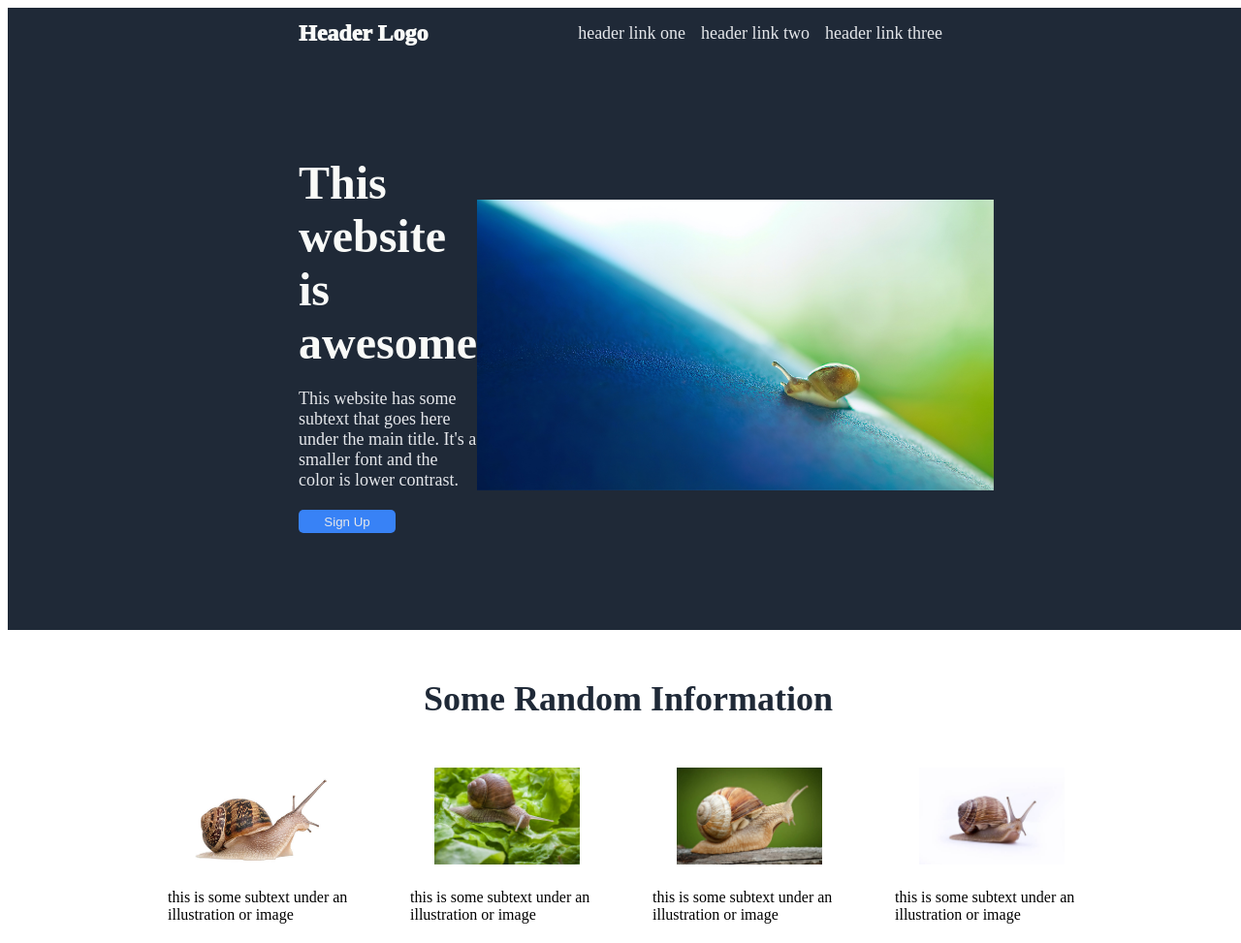
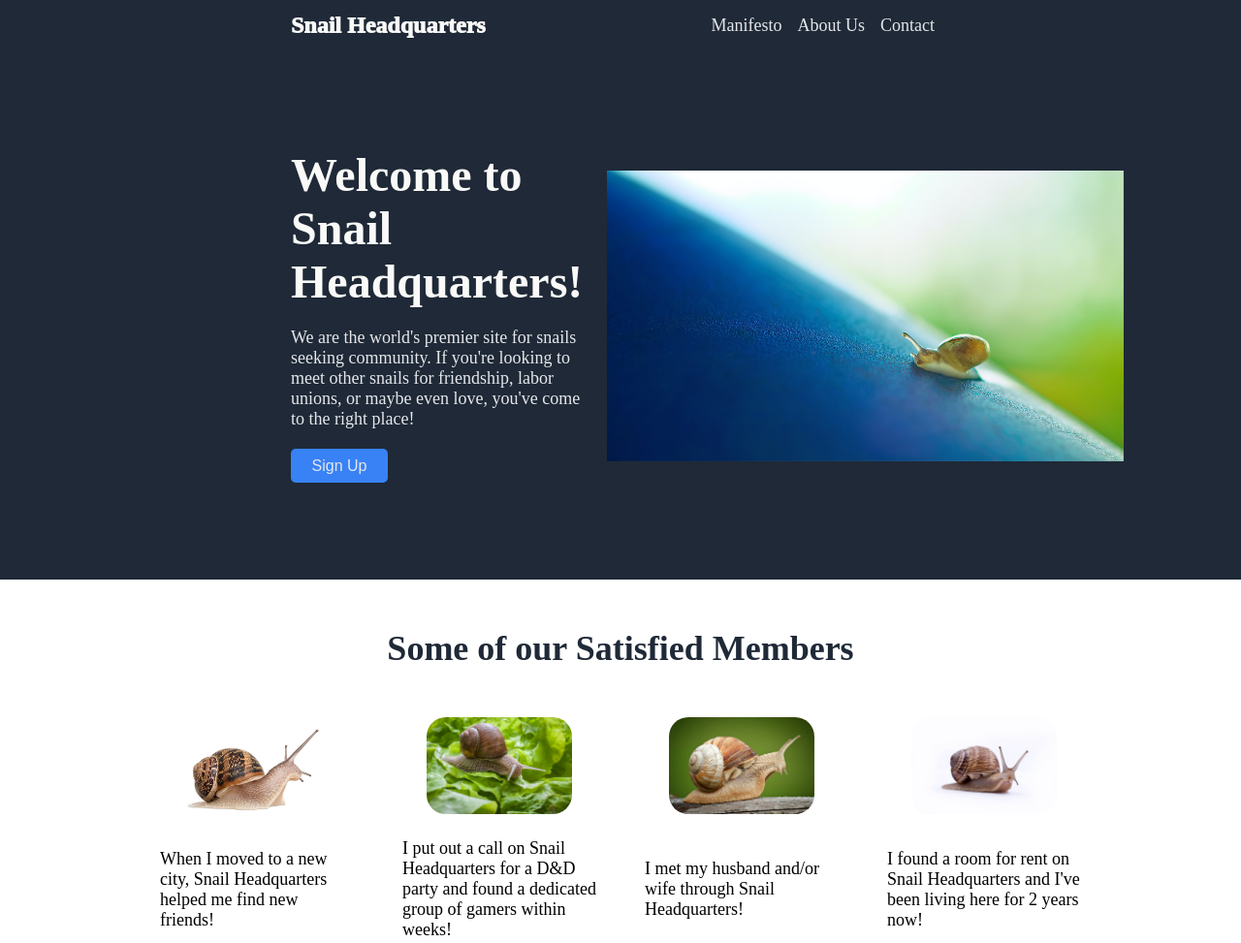
Before and after one commit to ebrejla/landing-page, a plain HTML site: page index.html in a window 1280 px wide. Shown: the top 973 px of the page at 97% size. Drawn offline with Linux system fonts and the light colour scheme.

Commit message:
Change the text content and tweak some fonts.

```diff
--- a/index.html
+++ b/index.html
@@ -8,50 +8,50 @@
 
 <body>
     <div class="header">
-        <div class="header-logo">Header Logo</div>
+        <div class="header-logo">Snail Headquarters</div>
         <div class="header-links">
-            <a href="#">header link one</a>
-            <a href="#">header link two</a>
-            <a href="#">header link three</a>
+            <a href="#">Manifesto</a>
+            <a href="#">About Us</a>
+            <a href="#">Contact</a>
         </div>
     </div>
     <div class="section-one">
         <div class="one-subsection">
-            <div class="hero-header">This website is awesome</div>
-            <div class="hero-text">This website has some subtext that goes here under the main title. It's a smaller font and the color is lower contrast.</div>
+            <div class="hero-header">Welcome to Snail Headquarters!</div>
+            <div class="hero-text">We are the world's premier site for snails seeking community. If you're looking to meet other snails for friendship, labor unions, or maybe even love, you've come to the right place!</div>
             <button class="signup-one">Sign Up</button>
         </div>
         <img src="img/snail-big.jpg" alt="a small snail crawling horizontally on a large blue surface" width="auto" height="300">
     </div>
     <div class="section-two">
-        <div class="header-two">Some Random Information</div>
+        <div class="header-two">Some of our Satisfied Members</div>
         <div class="card-container">
             <div class="card">
-                <img src="img/snail1.jpg" alt="a garden snail, facing right" width="auto" height="100">
-                <div>this is some subtext under an illustration or image</div>
+                <img class="small-snail" src="img/snail1.jpg" alt="a garden snail, facing right" width="auto" height="100">
+                <div>When I moved to a new city, Snail Headquarters helped me find new friends!</div>
             </div>
             <div class="card">
-                <img src="img/snail2.jpg" alt="a snal crawling on some green lettuce leaves" width="auto" height="100">
-                <div>this is some subtext under an illustration or image</div>
+                <img class="small-snail" src="img/snail2.jpg" alt="a snal crawling on some green lettuce leaves" width="auto" height="100">
+                <div>I put out a call on Snail Headquarters for a D&D party and found a dedicated group of gamers within weeks!</div>
             </div>
             <div class="card">
-                <img src="img/snail3.jpg" alt="a snail on a stone crawlng right" width="auto" height="100">
-                <div>this is some subtext under an illustration or image</div>
+                <img class="small-snail" src="img/snail3.jpg" alt="a snail on a stone crawlng right" width="auto" height="100">
+                <div>I met my husband and/or wife through Snail Headquarters!</div>
             </div>
             <div class="card">
-                <img src="img/snail4.jpg" alt="a snail looking at the camera" width="auto" height="100">
-                <div>this is some subtext under an illustration or image</div>
+                <img class="small-snail" src="img/snail4.jpg" alt="a snail looking at the camera" width="auto" height="100">
+                <div>I found a room for rent on Snail Headquarters and I've been living here for 2 years now!</div>
             </div>
         </div>
     </div>
     <div class="section-three">
-        <div class="quote-text">This is an inspiring quote, or a testimonial from a customer. Maybe it's just filling up space, or maybe people will actually read it. Who knows? All I know is that it looks nice.</div>
-        <div class="quote-author">-Thor, God of Thunder</div>
+        <div class="quote-text">Snails are often overlooked or forgotten by admirers of other molluscs, so we have to stick together. Mututal snail-aid is the backbone of our society, and nowhere does that philosophy shine more brightly than at Snail Headquarters.</div>
+        <div class="quote-author">-Essie Cargot</div>
     </div>
     <div class="section-four">
         <div class="four-subsection">
-            <div class="four-header">Call to action! It's time!</div>
-            <div>Sign up for our product by clicking that button right over there</div>
+            <div class="four-header">Become a member today!</div>
+            <div>Signing up only takes a minute, and it's free!</div>
         </div>
         <button class="signup-two">Sign Up</button>
     </div>
--- a/styles.css
+++ b/styles.css
@@ -1,7 +1,7 @@
 body {
     display: flex;
     flex-direction: column;
-    width: 100%;
+    margin: 0;
 }
 
 .header {
@@ -40,6 +40,7 @@ a {
     padding-left: 300px;
     padding-right: 300px;
     padding-bottom: 100px;
+    gap: 25px;
 }
 
 .hero-header {
@@ -67,6 +68,8 @@ a {
     border-radius: 5px;
     padding: 0.35em 1.2em;
     max-width: 100px;
+    height: 35px;
+    font-size: 16px;
 }
 
 .section-two {
@@ -98,6 +101,12 @@ a {
     flex-wrap: wrap;
     gap: 25px;
     justify-content: center;
+    font-size: 18px;
+
+}
+
+.small-snail {
+    border-radius: 20px;
 }
 
 .section-three {
@@ -131,6 +140,8 @@ a {
     display: flex;
     color: #F9FAF8;
     padding: 100px;
+    font-size: 25px;
+    border-radius: 5px;
 }
 
 .four-subsection {
@@ -152,10 +163,14 @@ a {
     padding: 0.35em 1.2em;
     max-width: 200px;
     border-radius: 5px;
+    font-size: 20px;
 }
 
 .footer {
     background-color: #1F2937;
     text-align: center;
     color: #F9FAF8;
+    padding-top: 25px;
+    padding-bottom: 25px;
+    font-size: 20px;
 }
```
